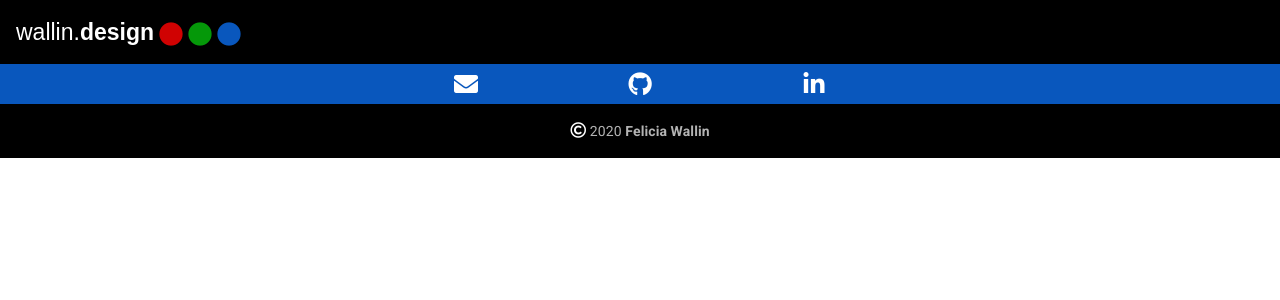
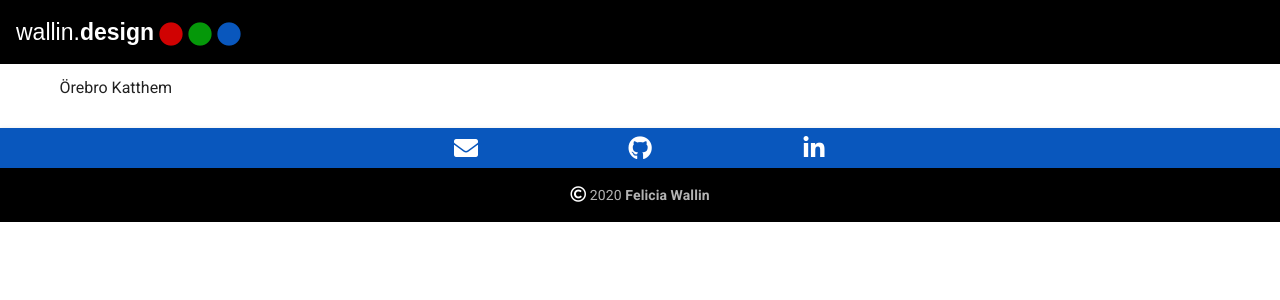
Before and after one commit to Weyenriah/portfolio, a Vue app: page /#/project/0 in a window 1280 px wide. Shown: the top 300 px of the page. Built offline with nearby package versions, Linux system fonts and the light colour scheme.

Commit message:
add scaffolding for a project viewing

```diff
--- /dev/null
+++ b/src/components/TheProject.vue
@@ -0,0 +1,30 @@
+<template>
+  <v-container>
+    <v-sheet>
+      <p>{{ project.title }}</p>
+    </v-sheet>
+   <!-- Image (computer)
+    Title
+     Tags
+     Text
+     Key parts in text -->
+  </v-container>
+</template>
+
+<script>
+import { mapState } from 'vuex'
+
+export default {
+  name: 'TheProject',
+  computed: {
+    project () {
+      return this.projects.find((p) => p.id === Number(this.$route.params.id))
+    },
+    ...mapState(['projects']),
+  },
+}
+</script>
+
+<style scoped>
+
+</style>
--- a/src/components/TheProjects.vue
+++ b/src/components/TheProjects.vue
@@ -27,7 +27,7 @@
       <v-card
         dark
         tile
-        :to="project.to"
+        :to="'project/' + project.id"
         v-for="(project) in p"
         :key="project.id"
       >
--- a/src/router/index.js
+++ b/src/router/index.js
@@ -1,6 +1,7 @@
 import Vue from 'vue'
 import VueRouter from 'vue-router'
 import Home from '../views/Home.vue'
+import Project from '../views/Project.vue'
 
 Vue.use(VueRouter)
 
@@ -10,6 +11,11 @@ const routes = [
     name: 'Home',
     component: Home,
   },
+  {
+    path: '/project/:id',
+    name: 'Project',
+    component: Project,
+  },
 ]
 
 const router = new VueRouter({
--- a/src/store/projects.js
+++ b/src/store/projects.js
@@ -3,11 +3,10 @@ export default [
     id: 0,
     title: 'Örebro Katthem',
     tags: ['website'],
-    to: '#',
     img: require('../assets/orebro-katthem.jpg'),
   },
-  { id: 1, title: 'The Climate Report', tags: ['game'], to: '#', img: require('../assets/the-climate-report.jpg') },
-  { id: 2, title: 'The Penguin Company', tags: ['logotype'], to: '#', img: require('../assets/the-penguin-company.jpg') },
-  { id: 3, title: 'F-W', tags: ['logotype'], to: '#', img: require('../assets/fw-logo.jpg') },
-  { id: 4, title: 'Mobilatrygghetslarm.se', tags: ['website', 'wordpress'], to: '#', img: require('../assets/mobilatrygghetslarm.jpg') },
+  { id: 1, title: 'The Climate Report', tags: ['game'], img: require('../assets/the-climate-report.jpg') },
+  { id: 2, title: 'The Penguin Company', tags: ['logotype'], img: require('../assets/the-penguin-company.jpg') },
+  { id: 3, title: 'F-W', tags: ['logotype'], img: require('../assets/fw-logo.jpg') },
+  { id: 4, title: 'Mobilatrygghetslarm.se', tags: ['website', 'wordpress'], img: require('../assets/mobilatrygghetslarm.jpg') },
 ]
--- a/src/views/Home.vue
+++ b/src/views/Home.vue
@@ -2,7 +2,7 @@
   <div class="home">
     <TheShowcase/>
     <TheProjects/>
-    <v-divider></v-divider>
+    <v-divider/>
     <TheAboutMe/>
   </div>
 </template>
--- /dev/null
+++ b/src/views/Project.vue
@@ -0,0 +1,19 @@
+<template>
+  <TheProject/>
+</template>
+
+<script>
+// @ is an alias to /src
+import TheProject from '../components/TheProject'
+
+export default {
+  name: 'Project',
+  components: {
+    TheProject,
+  },
+}
+</script>
+
+<style scoped>
+
+</style>
```
